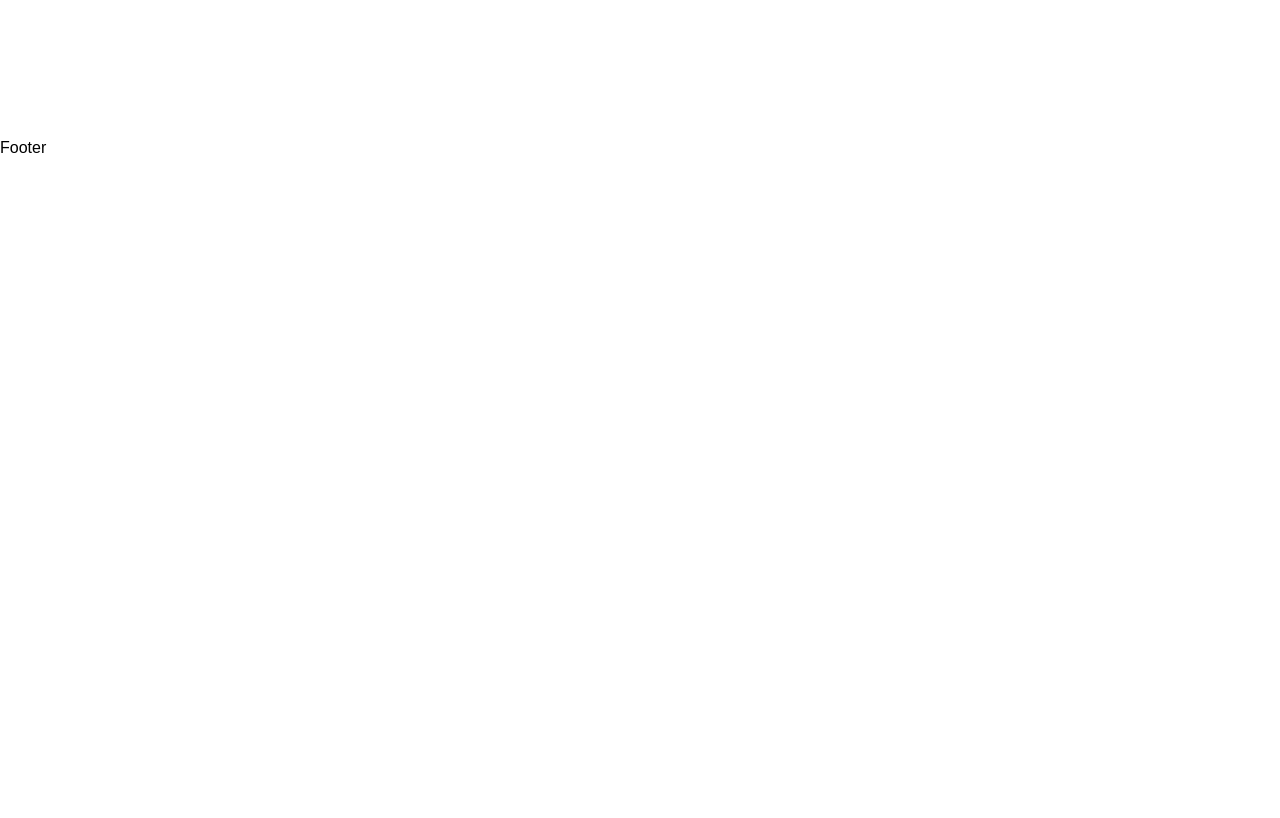
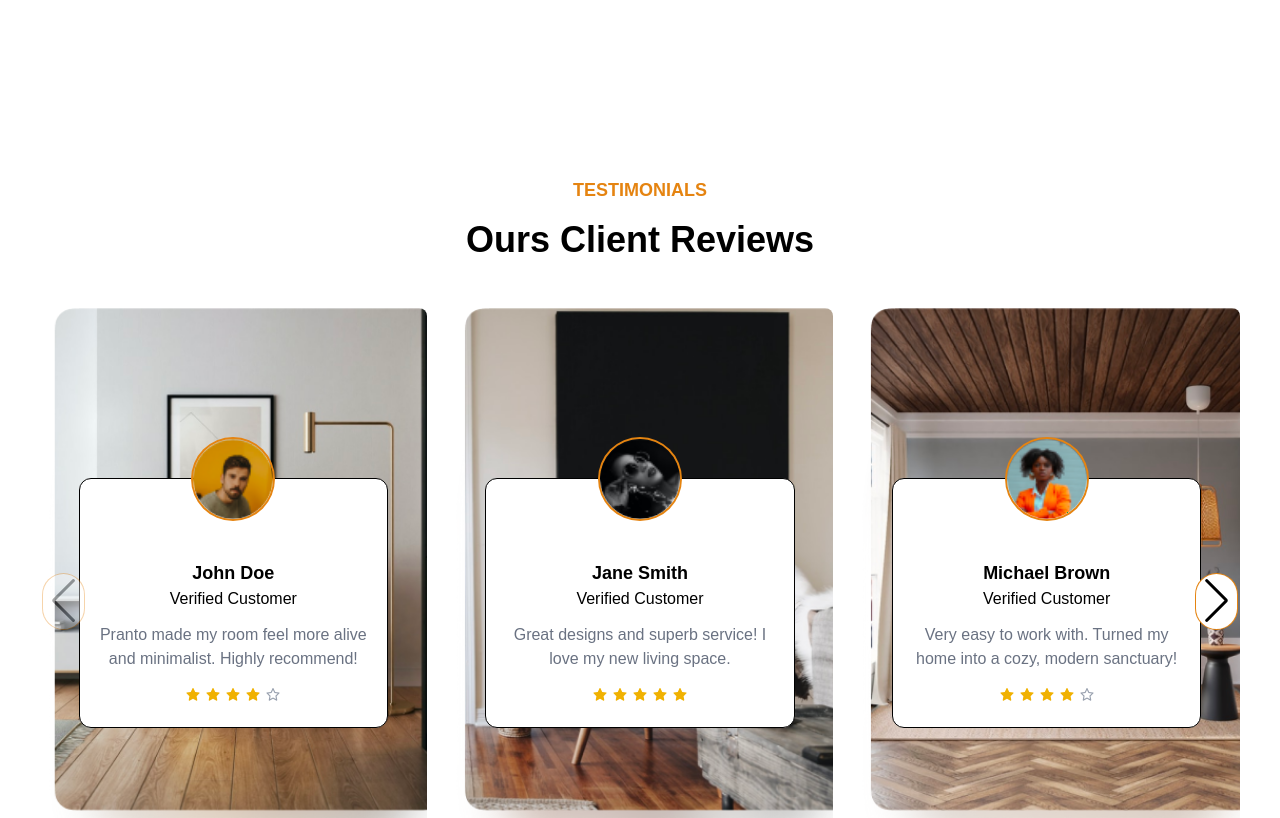
Before and after one commit to pranto113015/home-decoration-website, a React (Vite) app: page / in a window 1280 px wide. Shown: the part 3420-4238 px from the top of the page. Before the commit the page ends 3580 px from the top, so only its background shows below. Built offline with nearby package versions, Linux system fonts and the light colour scheme.

Commit message:
add Testimonials component with Swiper integration and review data

```diff
--- a/package.json
+++ b/package.json
@@ -13,7 +13,8 @@
     "react": "^19.1.0",
     "react-dom": "^19.1.0",
     "react-icons": "^5.5.0",
-    "react-router-dom": "^7.7.1"
+    "react-router-dom": "^7.7.1",
+    "swiper": "^11.2.10"
   },
   "devDependencies": {
     "@eslint/js": "^9.29.0",
--- a/src/index.css
+++ b/src/index.css
@@ -23,3 +23,22 @@
     padding-top: 2.5rem; /* py-6 */
     padding-bottom: 2.5rem;
 }
+
+/* Smaller, balanced Swiper arrows */
+.swiper-button-prev:after,
+.swiper-button-next:after {
+  font-size: 0.75rem;
+  padding: 0.35rem 0.55rem;
+  border-radius: 9999px;
+  background-color: #fff;
+  color: #000;
+  box-shadow: 0 0 0 1px #E58411;
+  transition: background-color 0.2s, color 0.2s;
+}
+
+/* Hover effect */
+.swiper-button-prev:hover:after,
+.swiper-button-next:hover:after {
+  background-color: #E58411;
+  color: #fff;
+}
--- a/src/pages/Home.jsx
+++ b/src/pages/Home.jsx
@@ -4,6 +4,7 @@
 import Products from './Products'
 import Experiences from './Experiences'
 import Materials from './Materials'
+import Testimonials from './Testimonials'
 
 const Home = () => {
   return (
@@ -13,6 +14,7 @@
     <Products headline="Best Selling Products"/>
     <Experiences />
     <Materials />
+    <Testimonials/>
     </div>
   )
 }
--- /dev/null
+++ b/src/pages/Testimonials.jsx
@@ -0,0 +1,86 @@
+import React from "react";
+// Import Swiper React components
+import { Swiper, SwiperSlide } from "swiper/react";
+
+// Import Swiper styles
+import "swiper/css";
+import "swiper/css/pagination";
+import 'swiper/css/navigation';
+
+// import required modules
+import { Navigation, Pagination } from "swiper/modules";
+import { reviews } from "../utils/reviewa";
+import Rating from './../components/Rating';
+
+const Testimonials = () => {
+  return (
+    <div>
+      <section className="section-container px-8">
+        <div className="text-center mb-12">
+          <h3 className="uppercase text-lg font-semibold text-primary mb-4">
+            testimonials
+          </h3>
+          <h2 className="capitalize text-4xl font-bold mb-4">
+            Ours client reviews
+          </h2>
+        </div>
+
+        {/* review cards */}
+        <Swiper
+
+          slidesPerView={1}
+          spaceBetween={10}
+          pagination={{
+            clickable: true,
+          }}
+          navigation={true}
+          breakpoints={{
+            640: {
+              slidesPerView: 1,
+              spaceBetween: 20,
+            },
+            768: {
+              slidesPerView: 2,
+              spaceBetween: 40,
+            },
+            1024: {
+              slidesPerView: 3,
+              spaceBetween: 20,
+            },
+          }}
+          modules={[Pagination, Navigation]}
+          className="mySwiper"
+        >
+          {reviews.map((review, index) => (
+            <SwiperSlide
+              key={index}
+              className="bg-no-repeat bg-cover rounded-lg"
+              style={{ backgroundImage: `url(${review.coverImg})` }}
+            >
+              <div className="md:h-[547px] flex justify-center items-center mb-10">
+                <div className="mt-16 mb-5 bg-white border rounded-xl md:w-4/5 w-full p-4 relative">
+
+                 <img src={review.image} alt="reviewimage" className="size-20 absolute -top-10 left-1/2 -translate-x-1/2 ring-2 ring-primary object-cover rounded-full" />
+
+                  <div className="mt-16 text-center ">
+                    <h3 className="text-lg font-semibold dark:text-black">{review.name}</h3>
+                    <p className="mb-3 dark:text-black">Verified Customer</p>
+                    <p className=" text-gray-500 mb-4 dark:text-black">{review.review}</p>
+
+                    <div className="w-full mx-auto mb-2 flex items-center justify-center text-center">
+                        <Rating rating={review.rating} />
+                    </div>
+
+                  </div>
+
+                </div>
+              </div>
+            </SwiperSlide>
+          ))}
+        </Swiper>
+      </section>
+    </div>
+  );
+};
+
+export default Testimonials;
--- /dev/null
+++ b/src/utils/reviewa.js
@@ -0,0 +1,56 @@
+
+    import reviewer1 from '../assets/reviewer1.png';
+    import reviewer2 from '../assets/reviewer2.png';
+    import reviewer3 from '../assets/reviewer3.png';
+
+    import testimonialBG1 from '../assets/testimonial1.png';
+    import testimonialBG2 from '../assets/testimonial2.png';
+    import testimonialBG3 from '../assets/testimonial3.png';
+
+
+    export const reviews = [
+        {
+            name: 'John Doe',
+            review: 'Pranto made my room feel more alive and minimalist. Highly recommend!',
+            image: reviewer1,
+            coverImg: testimonialBG1,
+            rating: 4,
+        },
+        {
+            name: 'Jane Smith',
+            review: 'Great designs and superb service! I love my new living space.',
+            image: reviewer2,
+            coverImg: testimonialBG2,
+            rating: 5,
+        },
+        {
+            name: 'Michael Brown',
+            review: 'Very easy to work with. Turned my home into a cozy, modern sanctuary!',
+            image: reviewer3,
+            coverImg: testimonialBG3,
+            rating: 4,
+        },
+        {
+            name: 'Michael Brown',
+            review: 'Very easy to work with. Turned my home into a cozy, modern sanctuary!',
+            image: reviewer1,
+            coverImg: testimonialBG1,
+            rating: 3,
+        },
+        {
+            name: 'Michael Brown',
+            review: 'Very easy to work with. Turned my home into a cozy, modern sanctuary!',
+            image: reviewer2,
+            coverImg: testimonialBG2,
+            rating: 5,
+        },
+        {
+            name: 'Michael Brown',
+            review: 'Very easy to work with. Turned my home into a cozy, modern sanctuary!',
+            image: reviewer3,
+            coverImg: testimonialBG3,
+            rating: 4,
+        },
+
+
+    ];
```
Also changed, not shown: src/App.css (line endings or trailing spaces), 1 other file (tests, documents, lock files or other folders).
